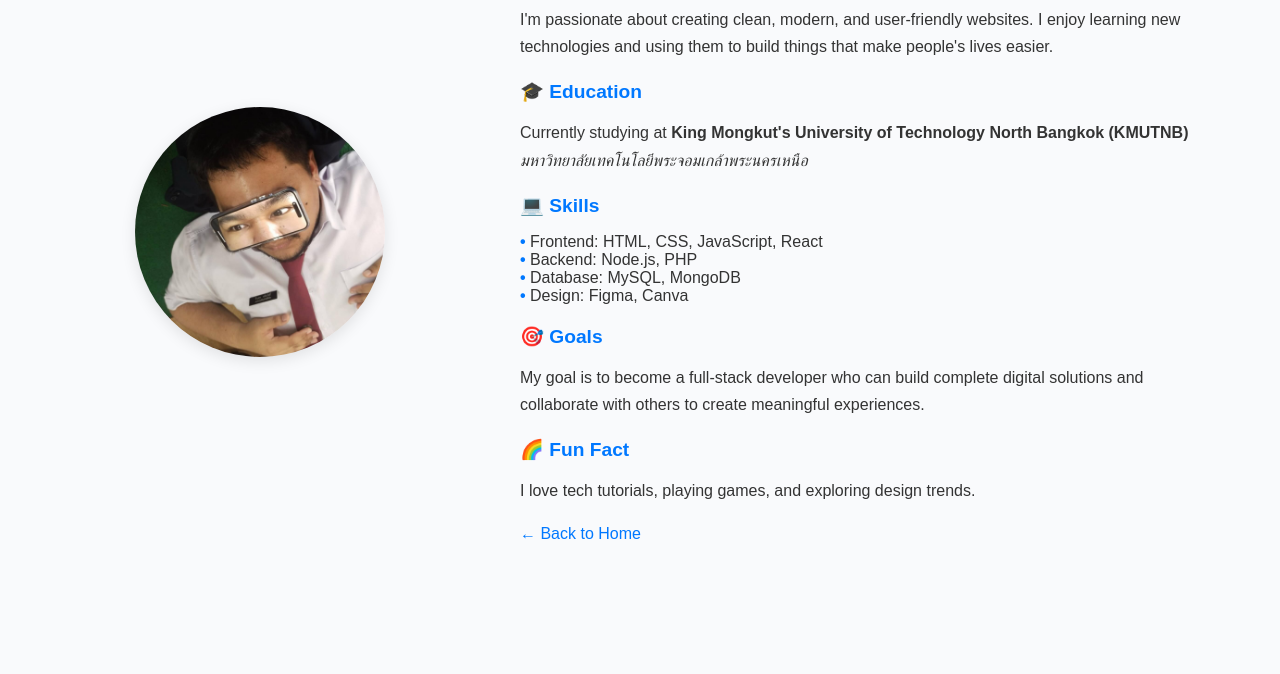
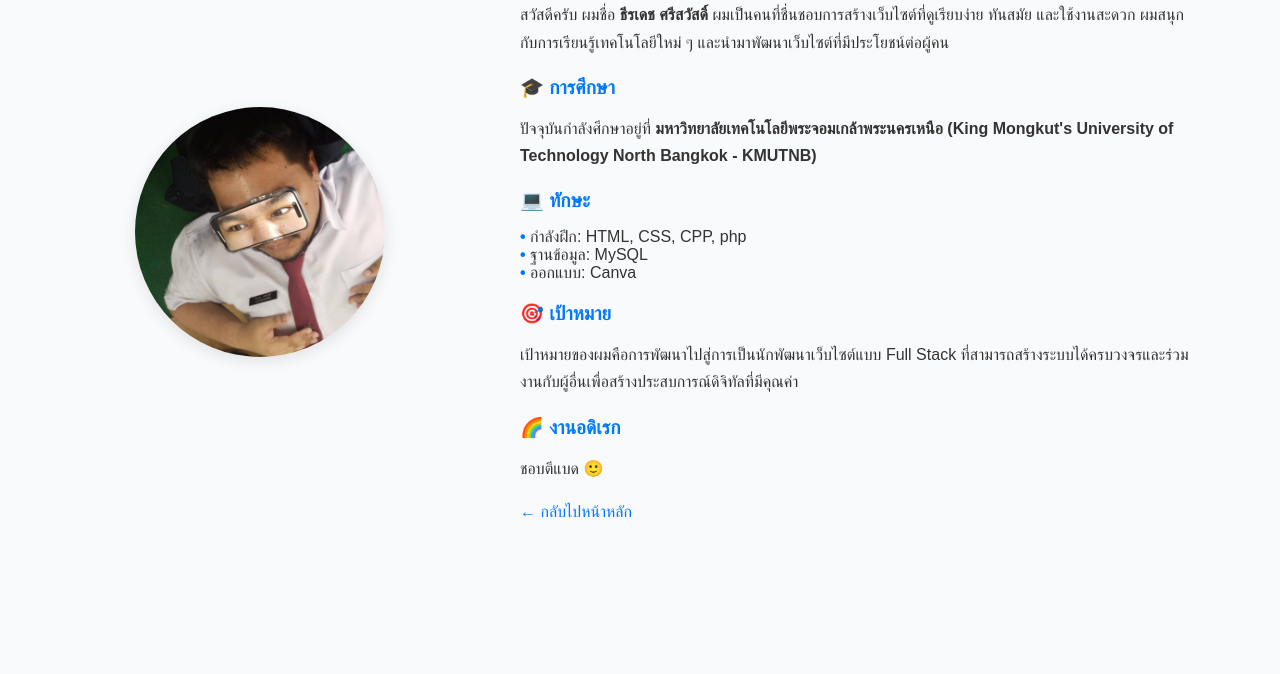
Before and after one commit to s6806021412097-byte/jeff.github.io, a plain HTML site: page about.html in a window 1280 px wide. Shown: the part 206-880 px from the top of the page. Drawn offline with Linux system fonts and the light colour scheme.

Commit message:
Update about.html

```diff
--- a/about.html
+++ b/about.html
@@ -1,12 +1,12 @@
 <!DOCTYPE html>
-<html lang="en">
+<html lang="th">
 <head>
   <meta charset="UTF-8" />
   <meta name="viewport" content="width=device-width, initial-scale=1.0" />
-  <title>About - Theeradech Srisawat</title>
+  <title>เกี่ยวกับฉัน - Theeradech Srisawat</title>
   <style>
     body {
-      font-family: "Poppins", sans-serif;
+      font-family: "Prompt", sans-serif;
       background: #f9fafc;
       color: #333;
       margin: 0;
@@ -101,37 +101,38 @@
       <img src="profile.jpg" alt="Theeradech Srisawat" />
     </div>
     <div class="about-text">
-      <h1>About Me</h1>
+      <h1>เกี่ยวกับฉัน</h1>
       <p>
-        Hi! I'm <b>Theeradech Srisawat</b>.<br>
-        I'm passionate about creating clean, modern, and user-friendly websites.
-        I enjoy learning new technologies and using them to build things that make people's lives easier.
+        สวัสดีครับ ผมชื่อ <b>ธีรเดช ศรีสวัสดิ์</b>
+        ผมเป็นคนที่ชื่นชอบการสร้างเว็บไซต์ที่ดูเรียบง่าย ทันสมัย และใช้งานสะดวก
+        ผมสนุกกับการเรียนรู้เทคโนโลยีใหม่ ๆ และนำมาพัฒนาเว็บไซต์ที่มีประโยชน์ต่อผู้คน
       </p>
 
-      <h2>🎓 Education</h2>
+      <h2>🎓 การศึกษา</h2>
       <p>
-        Currently studying at <b>King Mongkut's University of Technology North Bangkok (KMUTNB)</b><br>
-        <i>มหาวิทยาลัยเทคโนโลยีพระจอมเกล้าพระนครเหนือ</i>
+        ปัจจุบันกำลังศึกษาอยู่ที่
+        <b>มหาวิทยาลัยเทคโนโลยีพระจอมเกล้าพระนครเหนือ (King Mongkut's University of Technology North Bangkok - KMUTNB)</b>
       </p>
 
-      <h2>💻 Skills</h2>
+      <h2>💻 ทักษะ</h2>
       <ul>
-        <li>Frontend: HTML, CSS, JavaScript, React</li>
-        <li>Backend: Node.js, PHP</li>
-        <li>Database: MySQL, MongoDB</li>
-        <li>Design: Figma, Canva</li>
+        <li>กำลังฝึก: HTML, CSS, CPP, php</li>
+        <li>ฐานข้อมูล: MySQL</li>
+        <li>ออกแบบ: Canva</li>
       </ul>
 
-      <h2>🎯 Goals</h2>
+      <h2>🎯 เป้าหมาย</h2>
       <p>
-        My goal is to become a full-stack developer who can build complete digital solutions and
-        collaborate with others to create meaningful experiences.
+        เป้าหมายของผมคือการพัฒนาไปสู่การเป็นนักพัฒนาเว็บไซต์แบบ Full Stack
+        ที่สามารถสร้างระบบได้ครบวงจรและร่วมงานกับผู้อื่นเพื่อสร้างประสบการณ์ดิจิทัลที่มีคุณค่า
       </p>
 
-      <h2>🌈 Fun Fact</h2>
-      <p>I love tech tutorials, playing games, and exploring design trends.</p>
+      <h2>🌈 งานอดิเรก</h2>
+      <p>
+        ชอบตีแบด 🙂
+      </p>
 
-      <p><a href="index.html">← Back to Home</a></p>
+      <p><a href="index.html">← กลับไปหน้าหลัก</a></p>
     </div>
   </div>
 </body>
```
